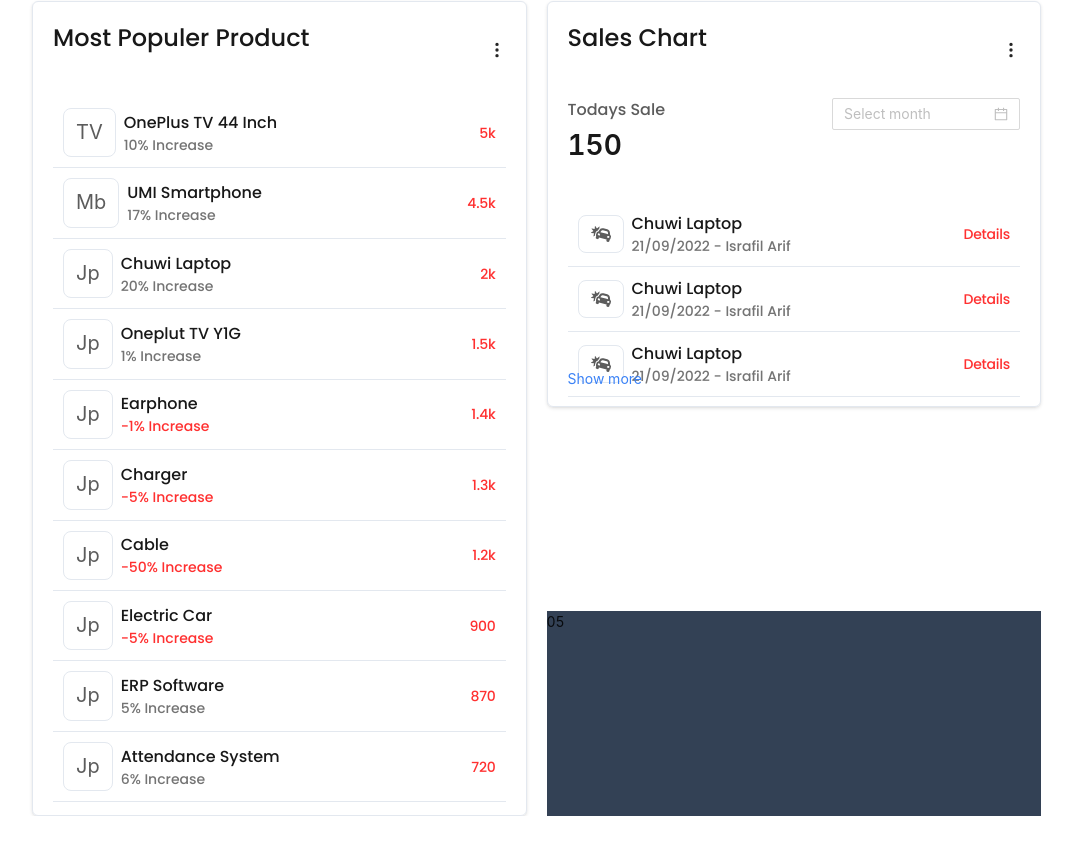
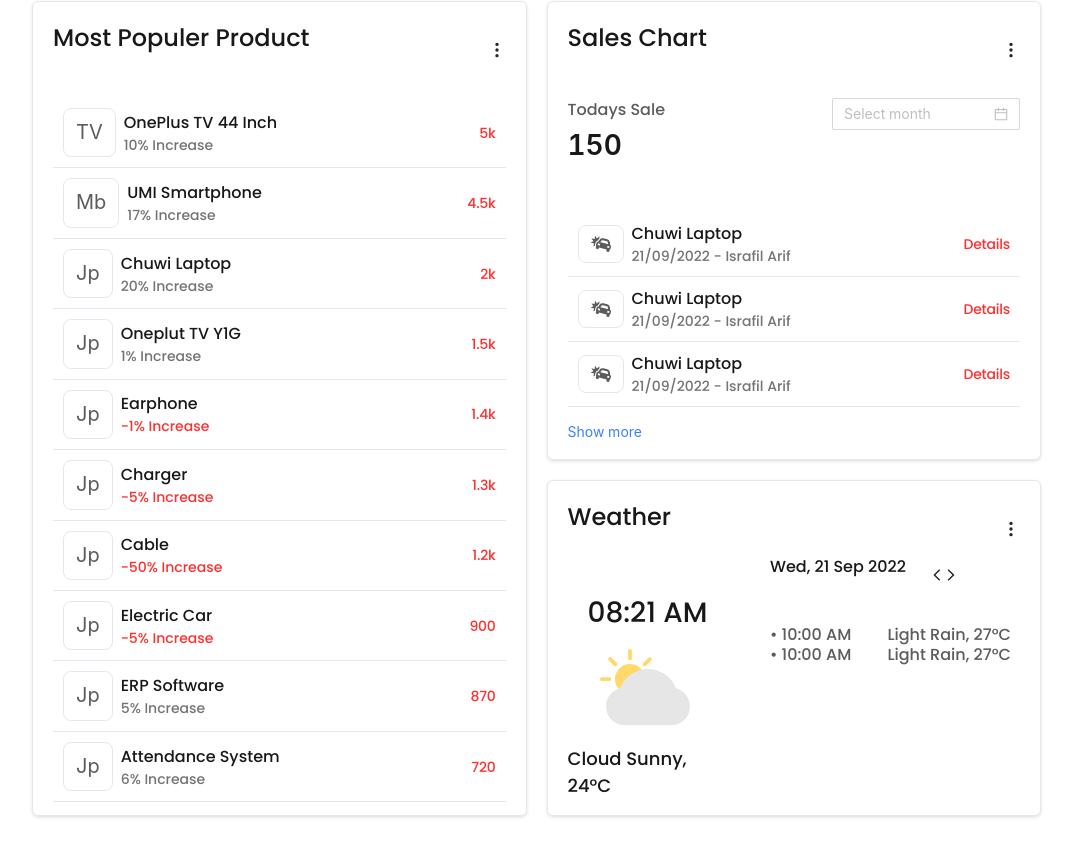
Before and after one commit to monirhabderabby/redgreenAssestment, a React (Create React App) app: page / in a window 1280 px wide. Shown: the part 642-1493 px from the top of the page, without its empty margins (207-1279 px from the left). Before the commit the page ends 1458 px from the top, so only its background shows below. Built offline with nearby package versions, Linux system fonts and the light colour scheme; the HTML template or start-up script is replaced by a standard one.

Commit message:
added whather card in dashboard

```diff
--- a/src/components/DashboardOverView/DashboardOverView.js
+++ b/src/components/DashboardOverView/DashboardOverView.js
@@ -4,6 +4,7 @@
 import SaleOverview from "./SaleOverview/SaleOverview";
 import SalesChart from "./SalesChart/SalesChart";
 import TotalSales from "./TotalSales/TotalSales";
+import Weather from "./Weather/Weather";
 
 const DashboardOverView = () => {
     return (
@@ -18,7 +19,7 @@
                 <SalesChart />
                 <MostPopulerProduct />
                 <SaleOverview />
-                <div className="bg-slate-700 md:col-span-6">05</div>
+                <Weather />
             </section>
         </div>
     );
--- a/src/components/DashboardOverView/SaleOverview/SaleOverview.js
+++ b/src/components/DashboardOverView/SaleOverview/SaleOverview.js
@@ -5,7 +5,7 @@
 
 const SaleOverview = () => {
     return (
-        <div className="md:col-span-6 w-full card__shadow rounded-6px border-[1px] border-[#E3E8EF] h-[406px] p-[20px] relative">
+        <div className="md:col-span-6 w-full card__shadow rounded-6px border-[1px] border-[#E3E8EF]  p-[20px] relative">
             <header className="mb-[20px] w-full flex items-center justify-between ">
                 <p className="font-normal text-[24px] leading-32px text-[#181818] font-popins">
                     Sales Chart
@@ -26,7 +26,7 @@
                 </div>
             </div>
 
-            <div className="my-[10px]">
+            <div className="py-[20px]">
                 <div class="w-full">
                     <div class="flex justify-between items-center border-b-[1px] p-[10px] border-[#E3E8EF]">
                         <div class="flex items-center gap-[8px]">
@@ -94,6 +94,7 @@
                     </div>
                 </div>
             </div>
+
             <div className="absolute bottom-4">
                 <button className="text-blue-500">Show more</button>
             </div>
--- /dev/null
+++ b/src/components/DashboardOverView/Weather/Weather.js
@@ -0,0 +1,71 @@
+import React from "react";
+import { AiFillCloud } from "react-icons/ai";
+import { BsFillSunFill, BsThreeDotsVertical } from "react-icons/bs";
+import {
+    MdOutlineArrowBackIos,
+    MdOutlineArrowForwardIos,
+} from "react-icons/md";
+
+const Weather = () => {
+    return (
+        <div className="md:col-span-6 w-full card__shadow rounded-6px border-[1px] border-[#E3E8EF] p-[10px] md:p-[20px] relative font-popins">
+            <header className=" w-full flex items-center justify-between ">
+                <p className="font-normal text-[24px] leading-32px text-[#181818] font-popins">
+                    Weather
+                </p>
+                <div className="flex items-center">
+                    <BsThreeDotsVertical className="ml-[41px] text-lg" />
+                </div>
+            </header>
+
+            <div className="flex justify-between h-full relative overflow-x-auto">
+                <div className="w-[160px] h-full">
+                    <div className="flex flex-col justify-center items-center h-full">
+                        <h1 className="text-[12px] md:text-[28px] font-popins text-[#181818]">
+                            08:21 AM
+                        </h1>
+                        <div className="relative">
+                            <BsFillSunFill className="text-2xl md:text-6xl -z-10 absolute text-[#FFDA69]" />
+                            <AiFillCloud className="text-4xl md:text-8xl z-40 text-[#E6E6E6]" />
+                        </div>
+                        <p className="text-[10px] md:text-[18px] leading-27px text-[#181818] font-popins">
+                            Cloud Sunny, 24°C
+                        </p>
+                    </div>
+                </div>
+                <div className=" md:w-[250px]">
+                    <div className="flex flex-col justify-end">
+                        <div className="flex items-center">
+                            <p className="text-[10px] md:text-[16px] font-light text-[#181818] leading-20px md:mr-[24px]">
+                                Wed, 21 Sep 2022
+                            </p>
+                            <div className="flex">
+                                <MdOutlineArrowBackIos />
+                                <MdOutlineArrowForwardIos />
+                            </div>
+                        </div>
+
+                        <div className="my-8 w-full">
+                            <ul>
+                                <li className="text-[10px] md:text-[16px] font-popins md:leading-20px text-[#5C5C5C]">
+                                    • 10:00 AM{" "}
+                                    <span className="ml-2 md:ml-8">
+                                        Light Rain, 27°C
+                                    </span>
+                                </li>
+                                <li className="text-[10px] md:text-[16px] font-popins md:leading-20px text-[#5C5C5C]">
+                                    • 10:00 AM{" "}
+                                    <span className="ml-2 md:ml-8">
+                                        Light Rain, 27°C
+                                    </span>
+                                </li>
+                            </ul>
+                        </div>
+                    </div>
+                </div>
+            </div>
+        </div>
+    );
+};
+
+export default Weather;
--- a/tailwind.config.js
+++ b/tailwind.config.js
@@ -14,6 +14,7 @@
                 "20px": "20px",
                 "22px": "22px",
                 "24px": "24px",
+                "27px": "27px",
                 "32px": "32px",
                 "38px": "38px",
             },
```
